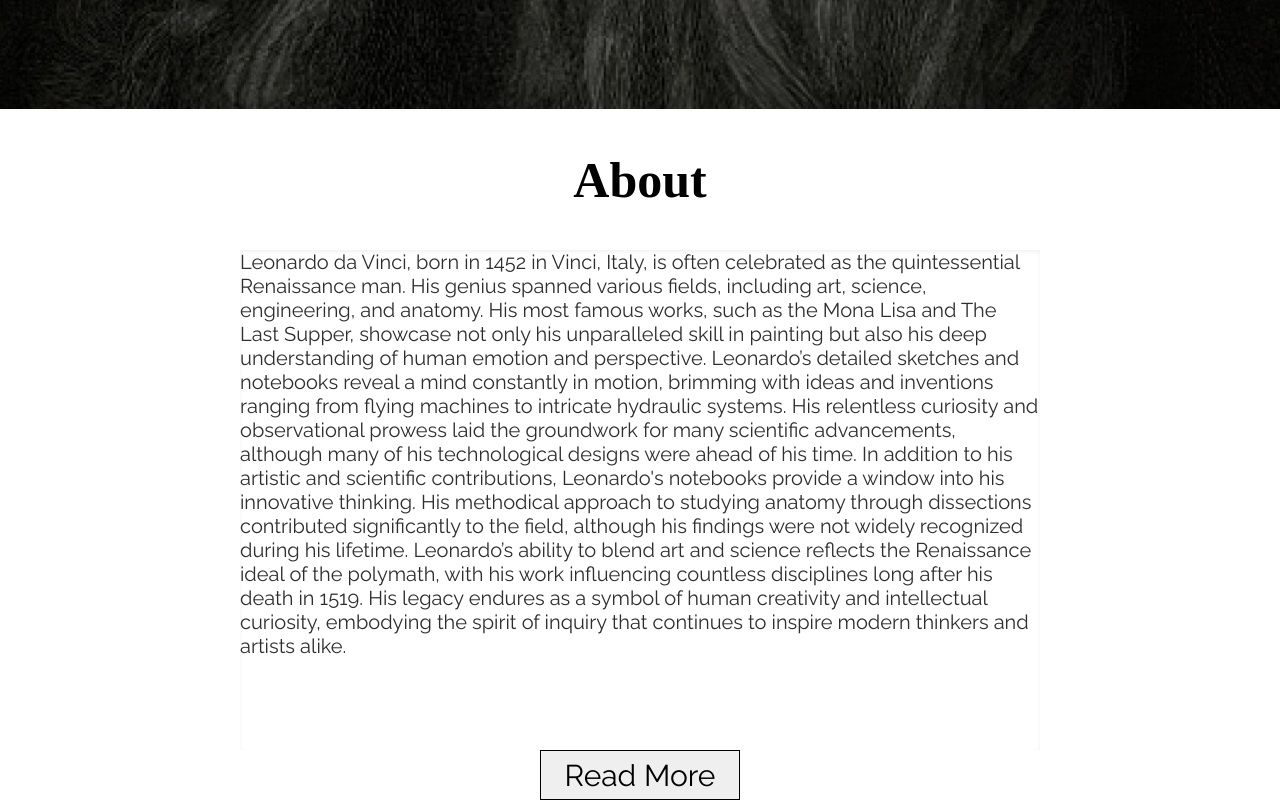
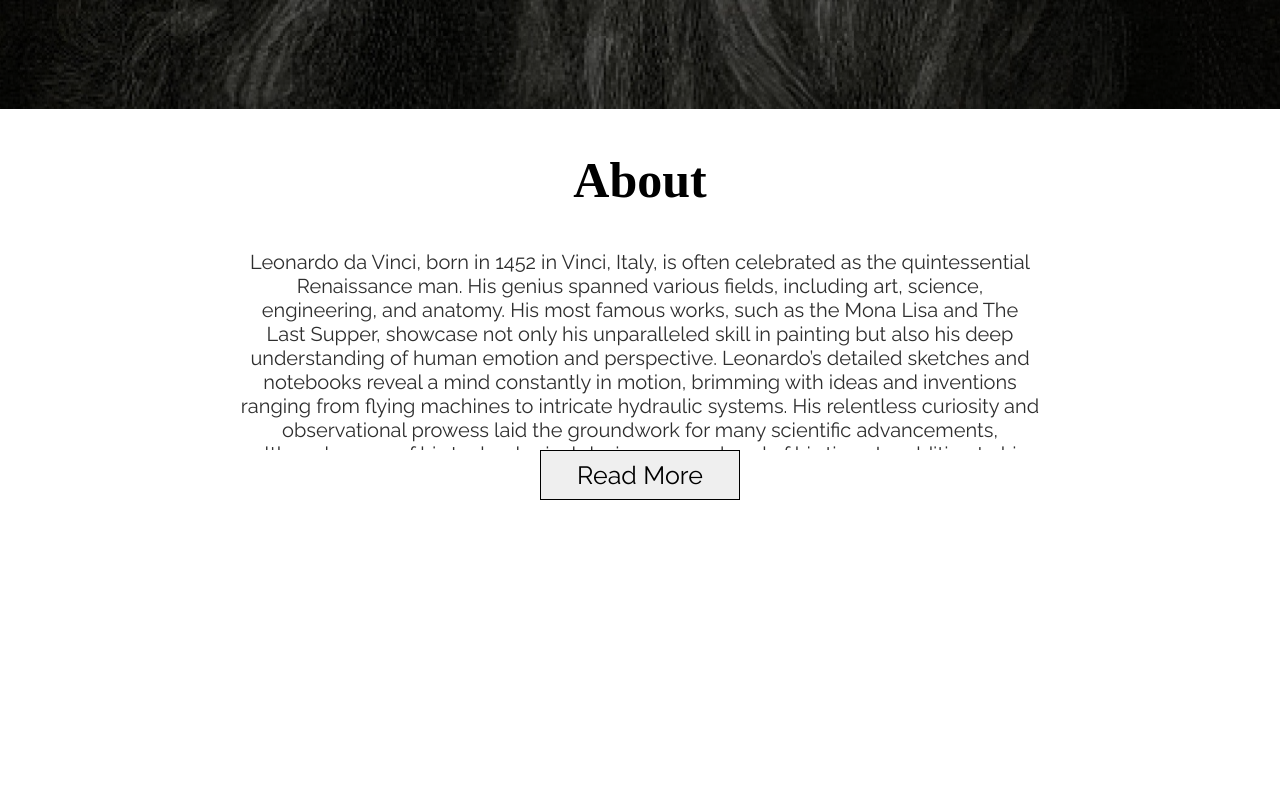
Before and after one commit to Zaransoftline/Leonardo-da-Vinci, a website: page public/index.html in a window 1280 px wide. Shown: the part 691-1491 px from the top of the page. After the commit the page ends 1191 px from the top, so only its background shows below. Drawn offline with Linux system fonts and the light colour scheme; a web font is replaced by a local one.

Commit message:
Update style.css

```diff
--- a/public/style.css
+++ b/public/style.css
@@ -398,9 +398,10 @@ body {
     color: #2e2e2e;
     max-width: 800px;
     width: 100%;
-    height: 500px;
+    height: 200px;
     overflow: hidden;
-    box-shadow: rgba(0, 0, 0, 0.06) 0px 2px 4px 0px inset;
+    text-align: center;
+    display: flex;
 }
 
 .read-more-btn {
@@ -409,10 +410,17 @@ body {
     border: 1px solid #000;
     box-sizing: border-box;
     font-family: "Raleway", system-ui;
-    font-size: 30px;
+    font-size: 25px;
     display: flex;
     justify-content: center;
     align-items: center;
+    background-color: transparenr;
+    transition: 0.3s;
+}
+
+.read-more-btn:hover {
+    background-color: #000;
+    color: #fff;
 }
 
 @media (max-width: 600px) {
```
